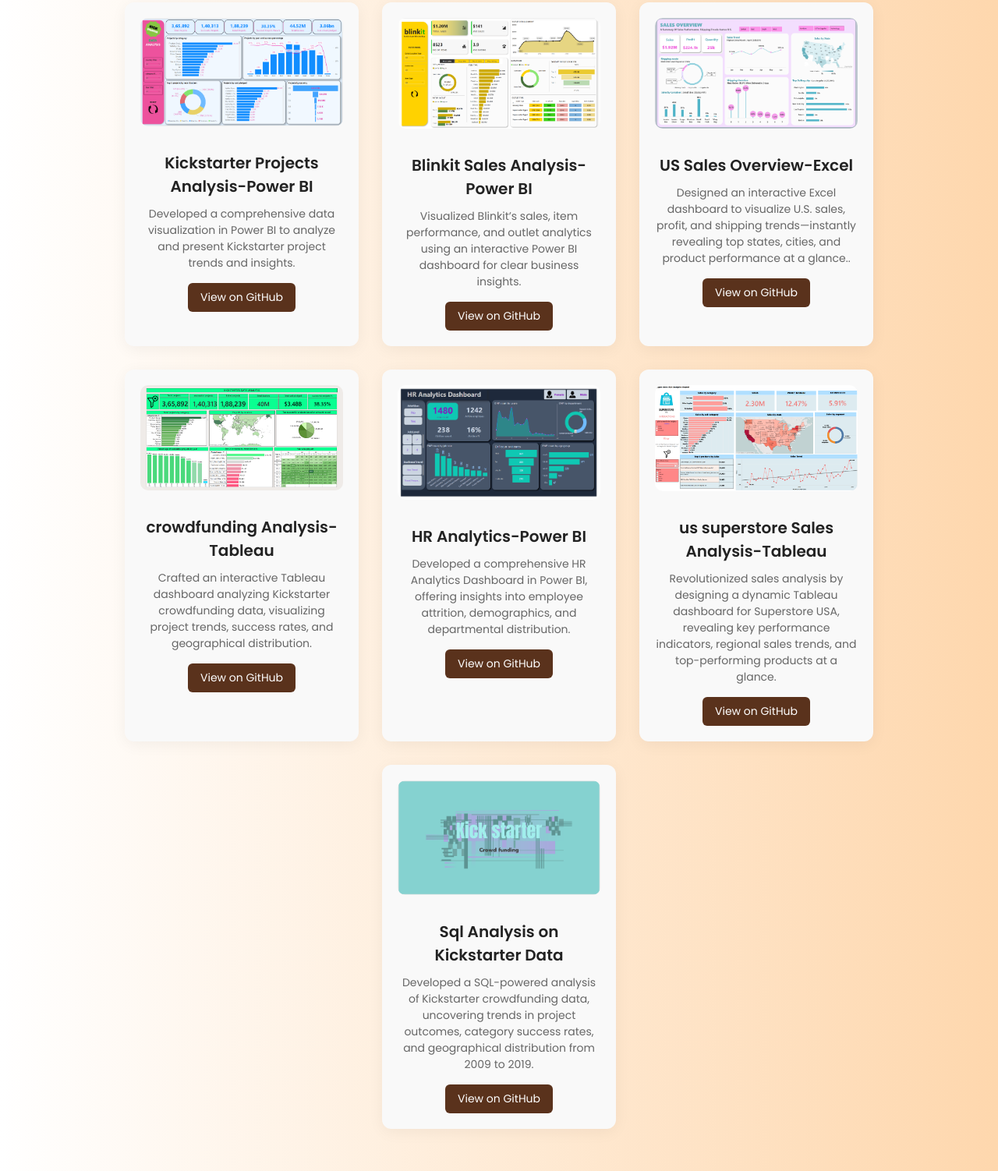
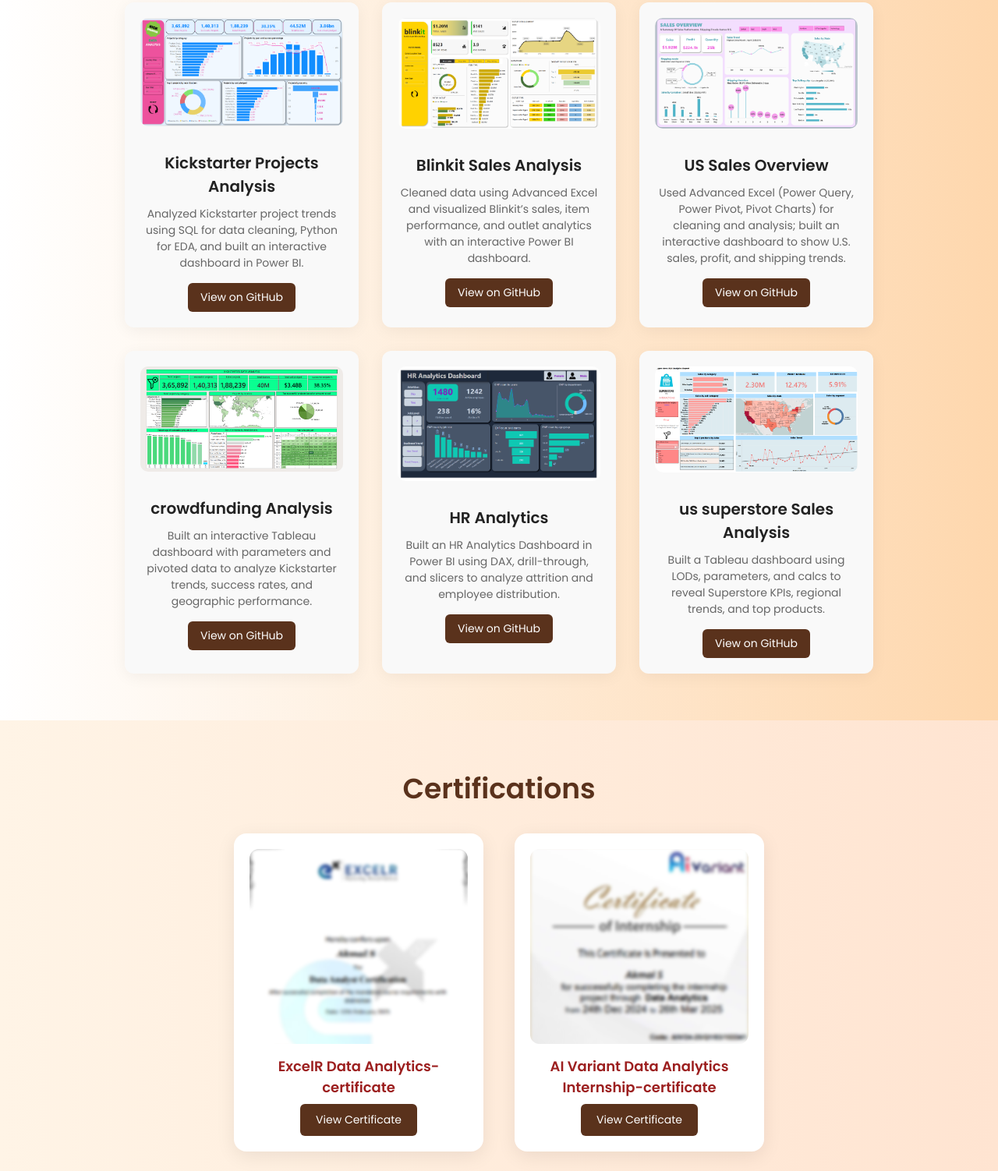
Before and after one commit to Akmal-s/Portfolio, a plain HTML site: page index.html in a window 1280 px wide. Shown: the part 1949-3451 px from the top of the page at 78% size. Drawn offline with nearby package versions, Linux system fonts and the light colour scheme.

Commit message:
Update index.html

```diff
--- a/index.html
+++ b/index.html
@@ -118,52 +118,46 @@
 
      <div class="project-card">
         <img src="images/Kickstarter.png" alt="Kickstarter">
-        <h3>Kickstarter Projects Analysis-Power BI</h3>
-        <p>Developed a comprehensive data visualization in Power BI to analyze and present Kickstarter project trends and insights.</p>
+        <h3>Kickstarter Projects Analysis</h3>
+        <p>Analyzed Kickstarter project trends using SQL for data cleaning, Python for EDA, and built an interactive dashboard in Power BI.</p>
         <a href="https://github.com/Akmal-s/Power-BI-crowdfunding" target="_blank">View on GitHub</a>
       </div>
 
         <div class="project-card">
         <img src="images/Blinkit.png" alt="Blinkit Dashboard">
-        <h3>Blinkit Sales Analysis-Power BI</h3>
-        <p>Visualized Blinkit’s sales, item performance, and outlet analytics using an interactive Power BI dashboard for clear business insights.</p>
+        <h3>Blinkit Sales Analysis</h3>
+        <p>Cleaned data using Advanced Excel and visualized Blinkit’s sales, item performance, and outlet analytics with an interactive Power BI dashboard.</p>
         <a href="https://github.com/Akmal-s/Power-BI-Blinkit-Project" target="_blank">View on GitHub</a>
       </div>
 
       <div class="project-card">
         <img src="images/us-superstore.png" alt="US Sales Overview">
-        <h3>US Sales Overview-Excel</h3>
-        <p>Designed an interactive Excel dashboard to visualize U.S. sales, profit, and shipping trends—instantly revealing top states, cities, and product performance at a glance..</p>
+        <h3>US Sales Overview</h3>
+        <p>Used Advanced Excel (Power Query, Power Pivot, Pivot Charts) for cleaning and analysis; built an interactive dashboard to show U.S. sales, profit, and shipping trends.</p>
         <a href="https://github.com/Akmal-s/Excel-Sales-Analytics" target="_blank">View on GitHub</a>
       </div>
 
 <div class="project-card">
         <img src="images/Kickstarter-crowdfunding-tableau.png" alt="Kickstarter">
-        <h3>crowdfunding Analysis-Tableau</h3>
-        <p>Crafted an interactive Tableau dashboard analyzing Kickstarter crowdfunding data, visualizing project trends, success rates, and geographical distribution.</p>
+        <h3>crowdfunding Analysis</h3>
+        <p>Built an interactive Tableau dashboard with parameters and pivoted data to analyze Kickstarter trends, success rates, and geographic performance.</p>
         <a href="https://github.com/Akmal-s/Tableau-Kickstarter-Project" target="_blank">View on GitHub</a>
       </div>
 
       <div class="project-card">
         <img src="images/HR-analytics.png" alt="HR-analytics">
-        <h3>HR Analytics-Power BI</h3>
-        <p>Developed a comprehensive HR Analytics Dashboard in Power BI, offering insights into employee attrition, demographics, and departmental distribution.</p>
+        <h3>HR Analytics</h3>
+        <p>Built an HR Analytics Dashboard in Power BI using DAX, drill-through, and slicers to analyze attrition and employee distribution.</p>
         <a href="https://github.com/Akmal-s/HR-Analytics-Power-BI-Project" target="_blank">View on GitHub</a>
       </div>
 
       <div class="project-card">
         <img src="images/sales-overview-tableau.png" alt="Sales Dashboard">
-        <h3>us superstore Sales Analysis-Tableau</h3>
-        <p>Revolutionized sales analysis by designing a dynamic Tableau dashboard for Superstore USA, revealing key performance indicators, regional sales trends, and top-performing products at a glance.</p>
+        <h3>us superstore Sales Analysis</h3>
+        <p>Built a Tableau dashboard using LODs, parameters, and calcs to reveal Superstore KPIs, regional trends, and top products.</p>
         <a href="https://github.com/Akmal-s/Tableau-Super-store-analysis-Project" target="_blank">View on GitHub</a>
       </div>
 
-      <div class="project-card">
-        <img src="images/Sql crowdfunding.png" alt="crowdfunding">
-        <h3>Sql Analysis on Kickstarter Data</h3>
-        <p>Developed a SQL-powered analysis of Kickstarter crowdfunding data, uncovering trends in project outcomes, category success rates, and geographical distribution from 2009 to 2019.</p>
-        <a href="https://github.com/Akmal-s/SQL-Kickstarter-project" target="_blank">View on GitHub</a>
-      </div>
 
       <!-- Add more cards here -->
     </div>
```
